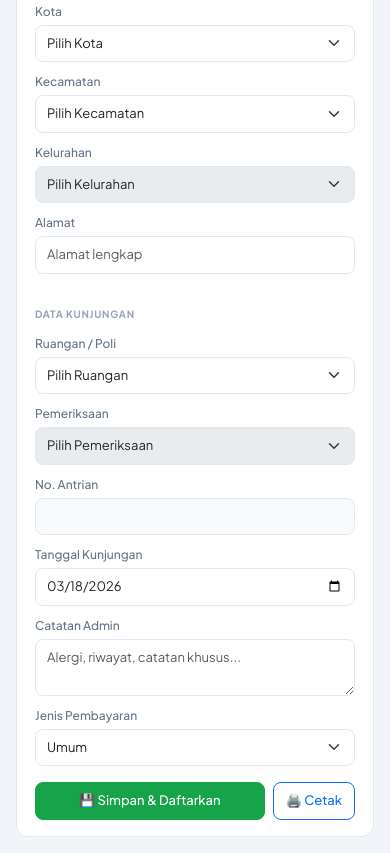
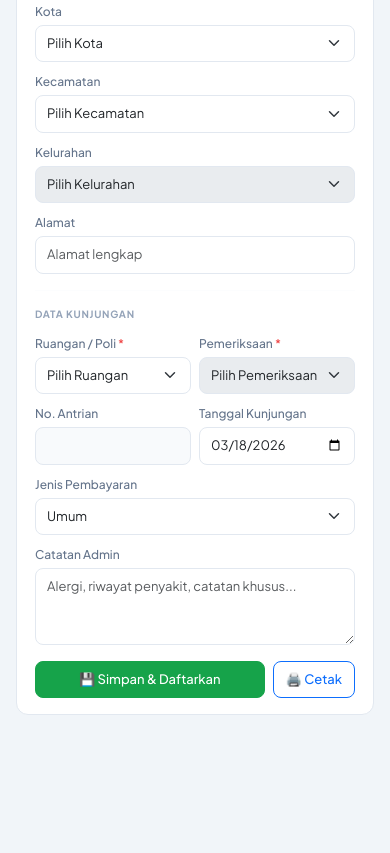
Before and after one commit to kliniknovimaharani-ux/pendaftaran-pasien, a plain HTML site: page index.html in a window 390 px wide. Shown: the part 1418-2271 px from the top of the page. After the commit the page ends 2149 px from the top, so only its background shows below. Drawn offline with nearby package versions, Linux system fonts and the light colour scheme.

Commit message:
Update index.html

```diff
--- a/index.html
+++ b/index.html
@@ -322,9 +322,11 @@
 
           <!-- ── DATA KUNJUNGAN ── -->
           <div class="slabel">Data Kunjungan</div>
+
+          <!-- Ruangan | Pemeriksaan -->
           <div class="row g-2 mb-2">
-            <div class="col-md-6">
-              <label class="form-label">Ruangan / Poli</label>
+            <div class="col-6">
+              <label class="form-label">Ruangan / Poli <span style="color:#ef4444">*</span></label>
               <select class="form-select" id="f-ruangan" onchange="onAdminRuanganChange()">
                 <option value="" disabled selected>Pilih Ruangan</option>
                 <option value="Poli Imunisasi">Poli Imunisasi</option>
@@ -334,36 +336,41 @@
                 <option value="Poli Umum">Poli Umum</option>
               </select>
             </div>
-            <div class="col-md-6">
-              <label class="form-label">Pemeriksaan</label>
+            <div class="col-6">
+              <label class="form-label">Pemeriksaan <span style="color:#ef4444">*</span></label>
               <select class="form-select" id="f-pemeriksaan" disabled>
                 <option value="" disabled selected>Pilih Pemeriksaan</option>
               </select>
             </div>
           </div>
+
+          <!-- No Antrian | Tanggal -->
           <div class="row g-2 mb-2">
-            <div class="col-md-6">
+            <div class="col-6">
               <label class="form-label">No. Antrian</label>
               <input class="form-control" id="f-antrian" readonly style="background:#f8fafc;font-weight:600;color:#1d4ed8">
             </div>
-            <div class="col-md-6">
+            <div class="col-6">
               <label class="form-label">Tanggal Kunjungan</label>
               <input type="date" class="form-control" id="f-tgl">
             </div>
           </div>
-          <div class="row g-2 mb-3">
-            <div class="col-md-6">
-              <label class="form-label">Catatan Admin</label>
-              <textarea class="form-control" id="f-catatan" rows="2" placeholder="Alergi, riwayat, catatan khusus..."></textarea>
-            </div>
-            <div class="col-md-6">
-              <label class="form-label">Jenis Pembayaran</label>
-              <select class="form-select" id="f-bayar">
-                <option>Umum</option>
-                <option>BPJS</option>
-                <option>Asuransi Swasta</option>
-              </select>
-            </div>
+
+          <!-- Jenis Pembayaran — full width -->
+          <div class="mb-2">
+            <label class="form-label">Jenis Pembayaran</label>
+            <select class="form-select" id="f-bayar">
+              <option value="Umum">Umum</option>
+              <option value="BPJS">BPJS</option>
+              <option value="Asuransi Swasta">Asuransi Swasta</option>
+            </select>
+          </div>
+
+          <!-- Catatan Admin — full width, selalu terlihat -->
+          <div class="mb-3">
+            <label class="form-label">Catatan Admin</label>
+            <textarea class="form-control" id="f-catatan" rows="3"
+              placeholder="Alergi, riwayat penyakit, catatan khusus..."></textarea>
           </div>
 
           <div class="d-flex gap-2">
```
